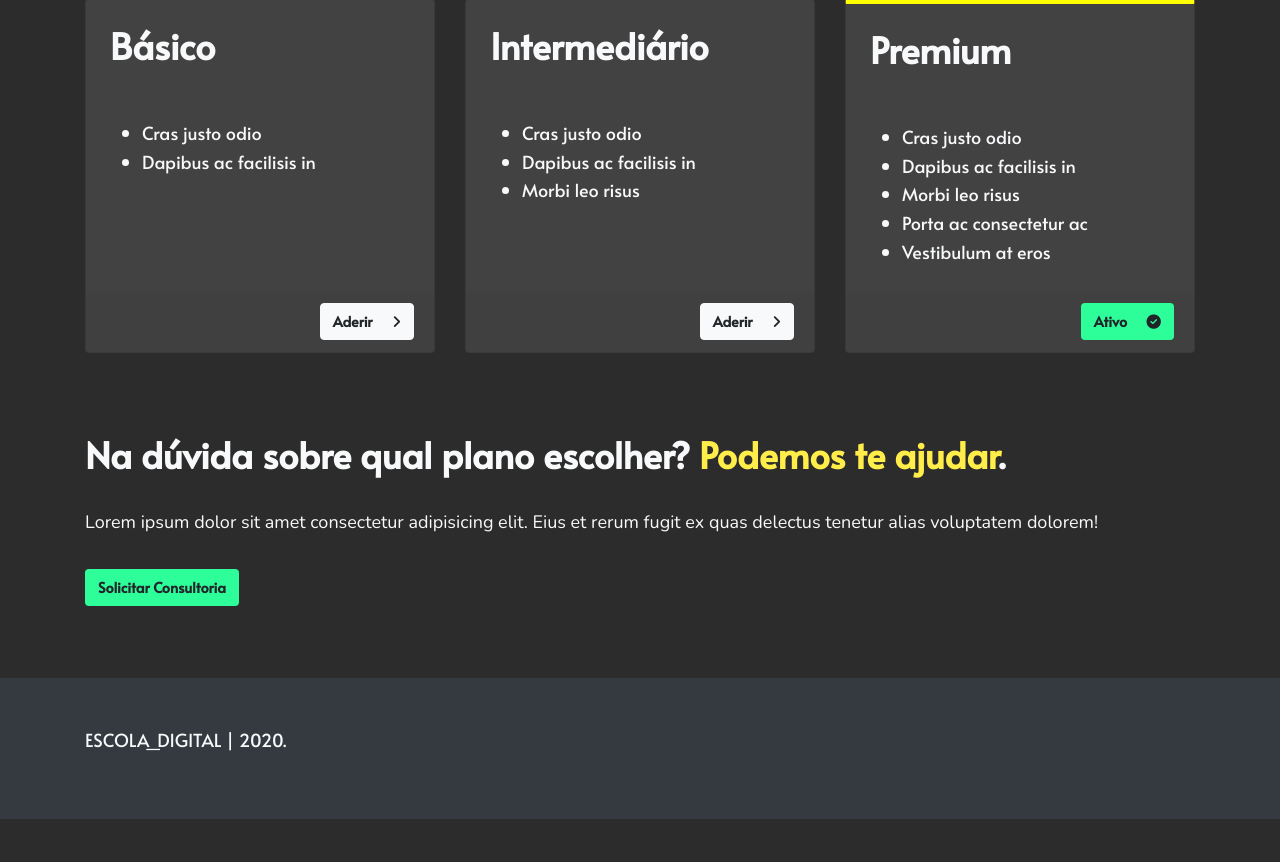
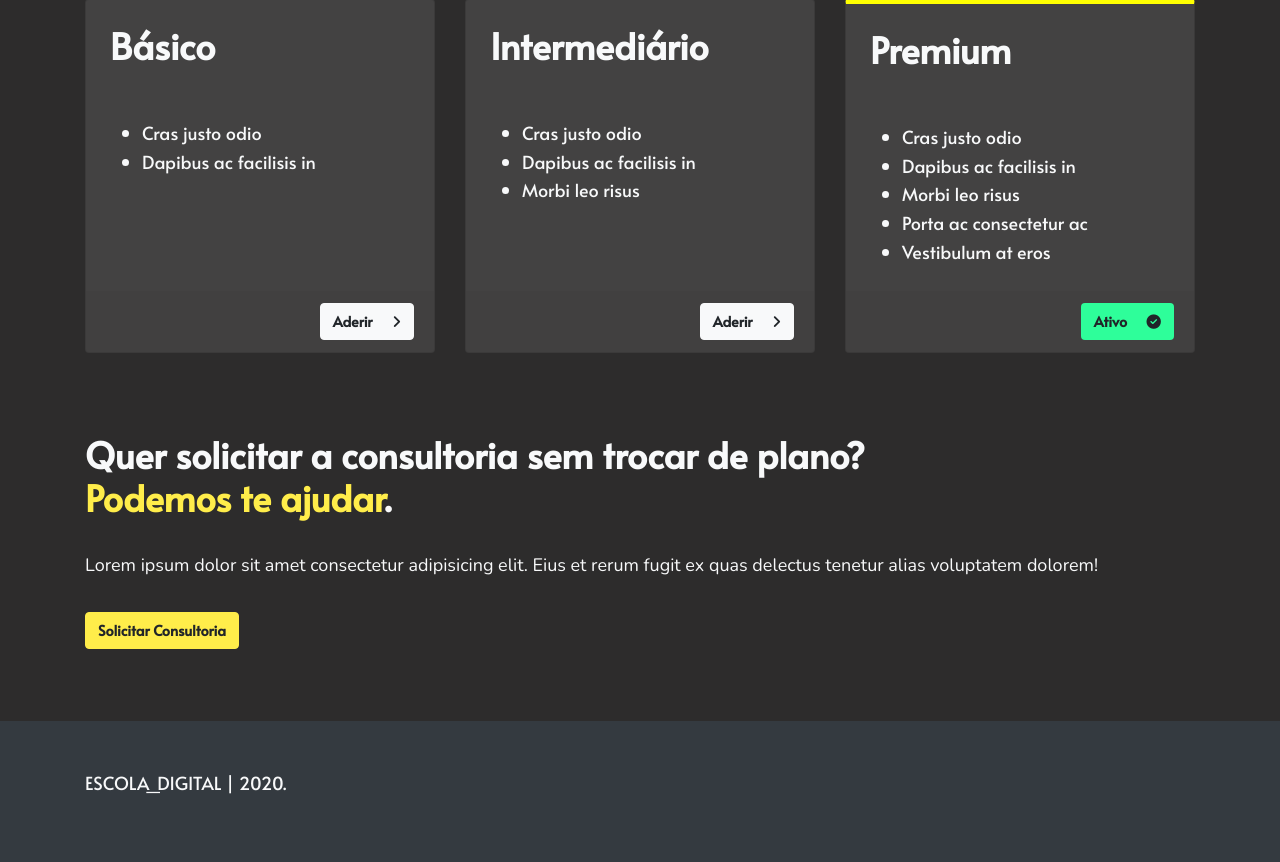
Before and after one commit to atenaagencia/escoladigital, a Laravel app: page /plans in a window 1280 px wide. Shown: the part 413-1275 px from the top of the page. Before the commit the page ends 1232 px from the top, so only its background shows below. Run offline with Laravel 8, Linux system fonts and the light colour scheme; the visitor is signed in with stand-in values (Sample User, id 1); some libraries are stand-ins or nearby versions.

Commit message:
add something

```diff
--- a/resources/views/student/plans/index.blade.php
+++ b/resources/views/student/plans/index.blade.php
@@ -77,12 +77,12 @@
         </div>
     </div><!--row-->
 
-    <h1 class="page-header-title main-font text-light font-weight-bold mt-5 mb-3">Na dúvida sobre qual plano escolher? <span class="text-warning">Podemos te ajudar</span>.</h1>
+    <h1 class="page-header-title main-font col-xl-10 col-sm-12 p-0 text-light font-weight-bold mt-5 mb-3">Quer solicitar a consultoria sem trocar de plano? <span class="text-warning">Podemos te ajudar</span>.</h1>
 
     <p class="lead text-light py-3">
         Lorem ipsum dolor sit amet consectetur adipisicing elit. Eius et rerum fugit ex quas delectus tenetur alias voluptatem dolorem!
     </p>
-    <a href="#" class="btn btn-peaceful main-font font-weight-bold">Solicitar Consultoria</a>
+    <a href="#" class="btn btn-warning main-font font-weight-bold">Solicitar Consultoria</a>
 
 </div>
 @endsection
```
